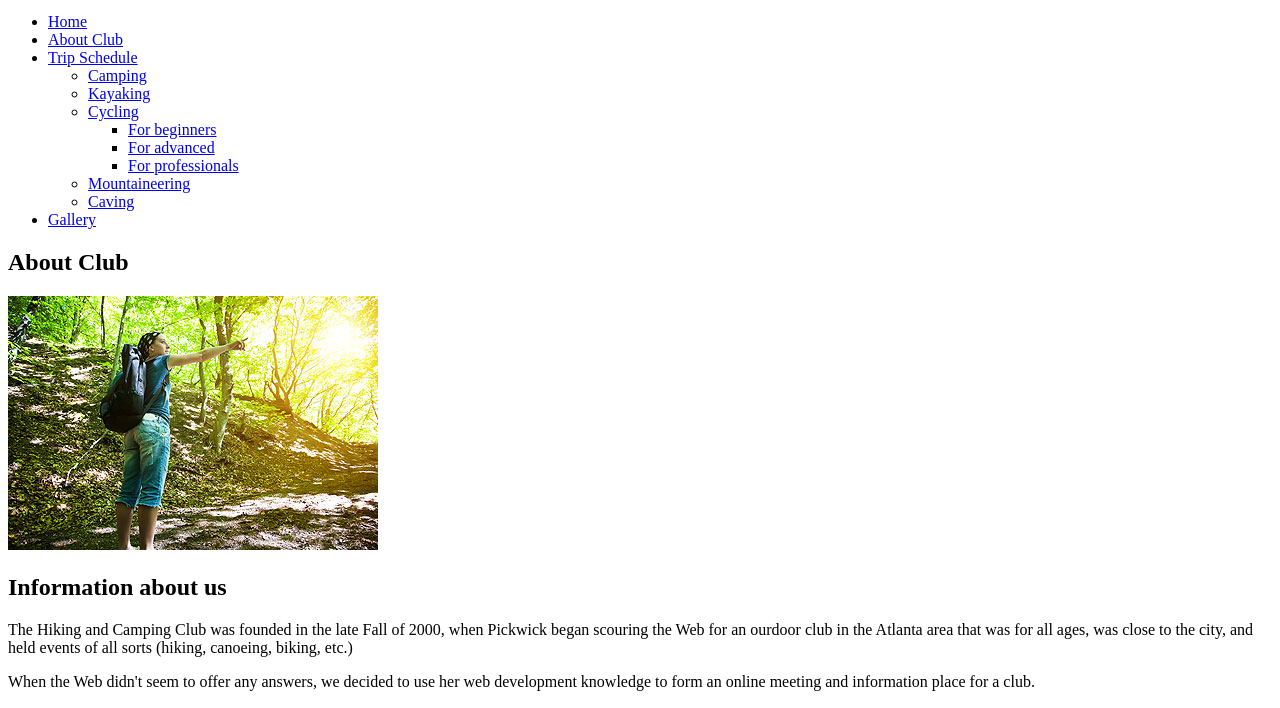
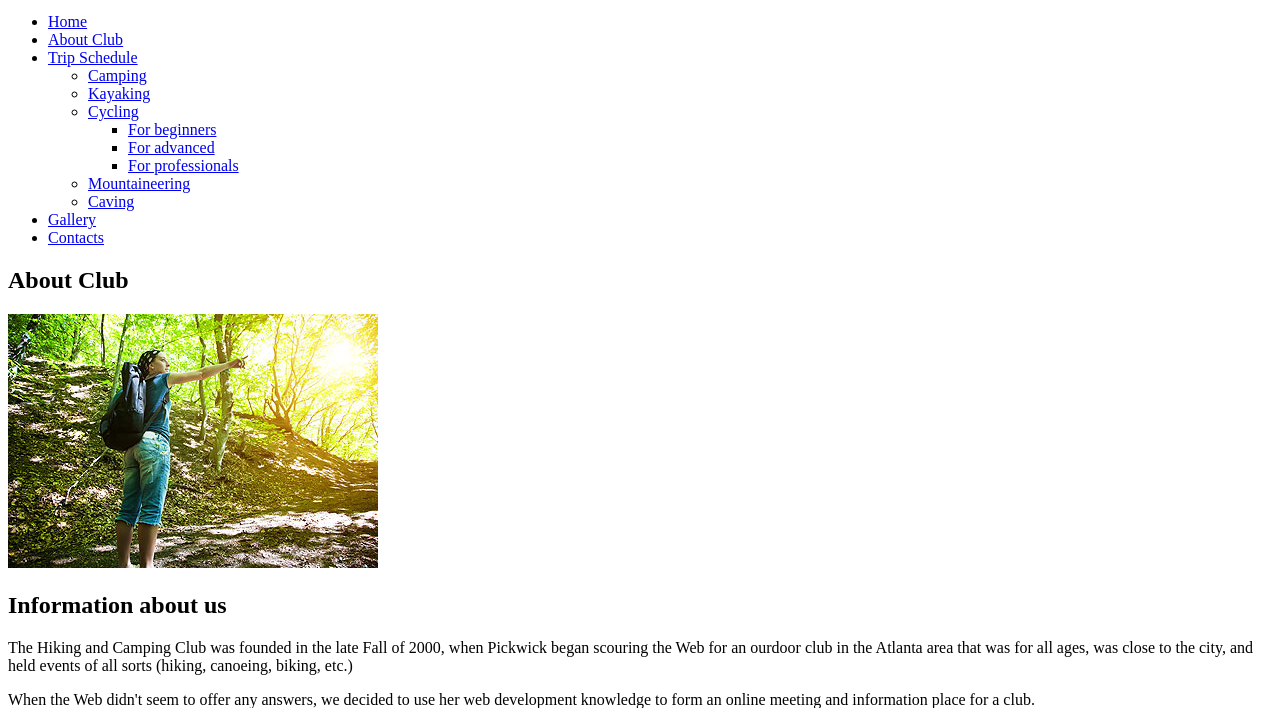
Before and after one commit to glamouracademy/hikingusa, a plain HTML site: page about.html in a window 1280 px wide. Shown: the part 91-799 px from the top of the page. Drawn offline with Linux system fonts and the light colour scheme.

Commit message:
add contacts to top nav across pages

```diff
--- a/about.html
+++ b/about.html
@@ -32,6 +32,7 @@
 				</ul>
 			</li>
 			<li><a href="gallery.html">Gallery</a></li>
+			<li><a href="contacts.html">Contacts</a></li>
 		</ul>
 	</header>
 	<section>
```
Also changed, not shown: gallery.html (+1 -0 lines), index.html (+1 -0 lines), trips.html (+1 -0 lines).
